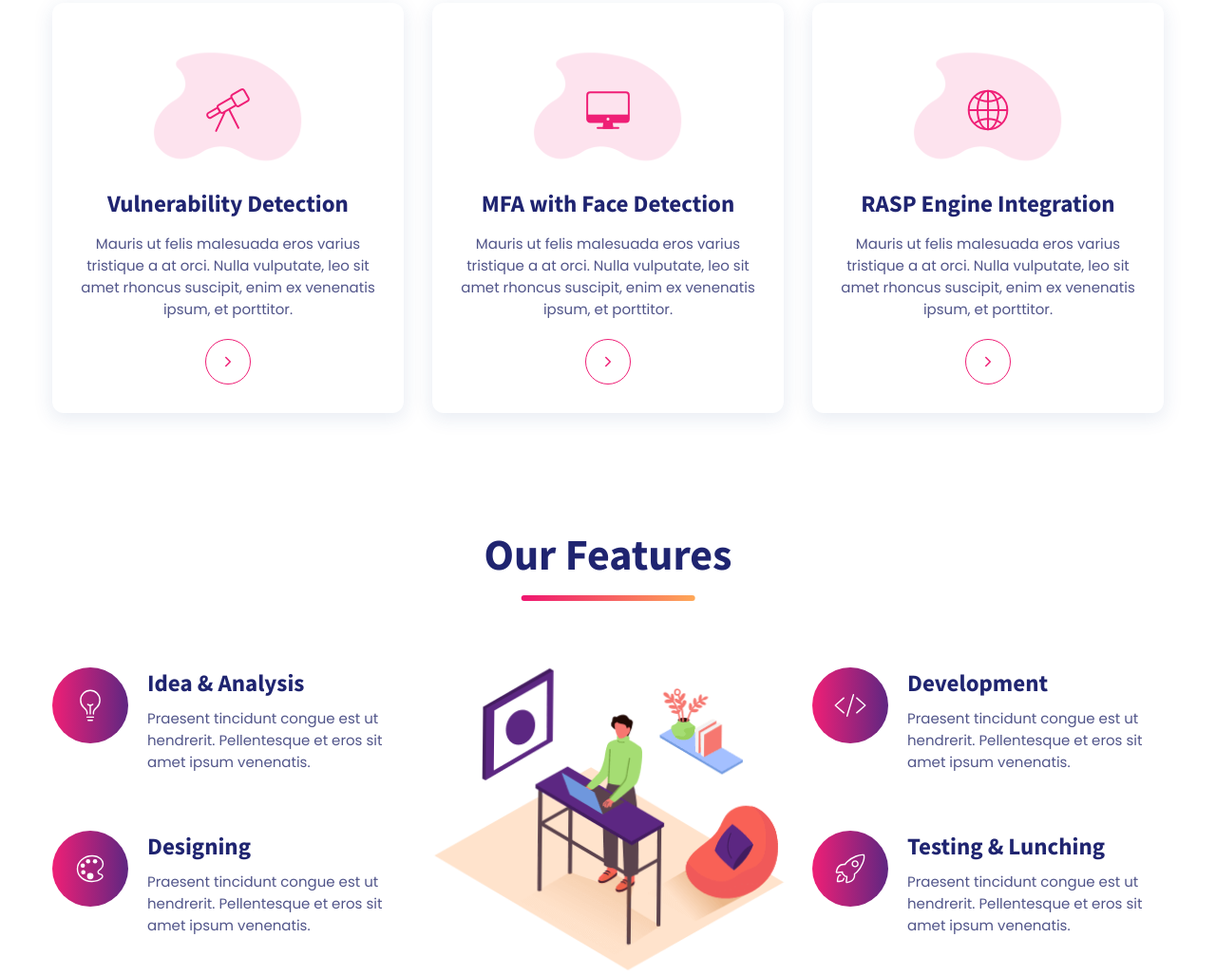
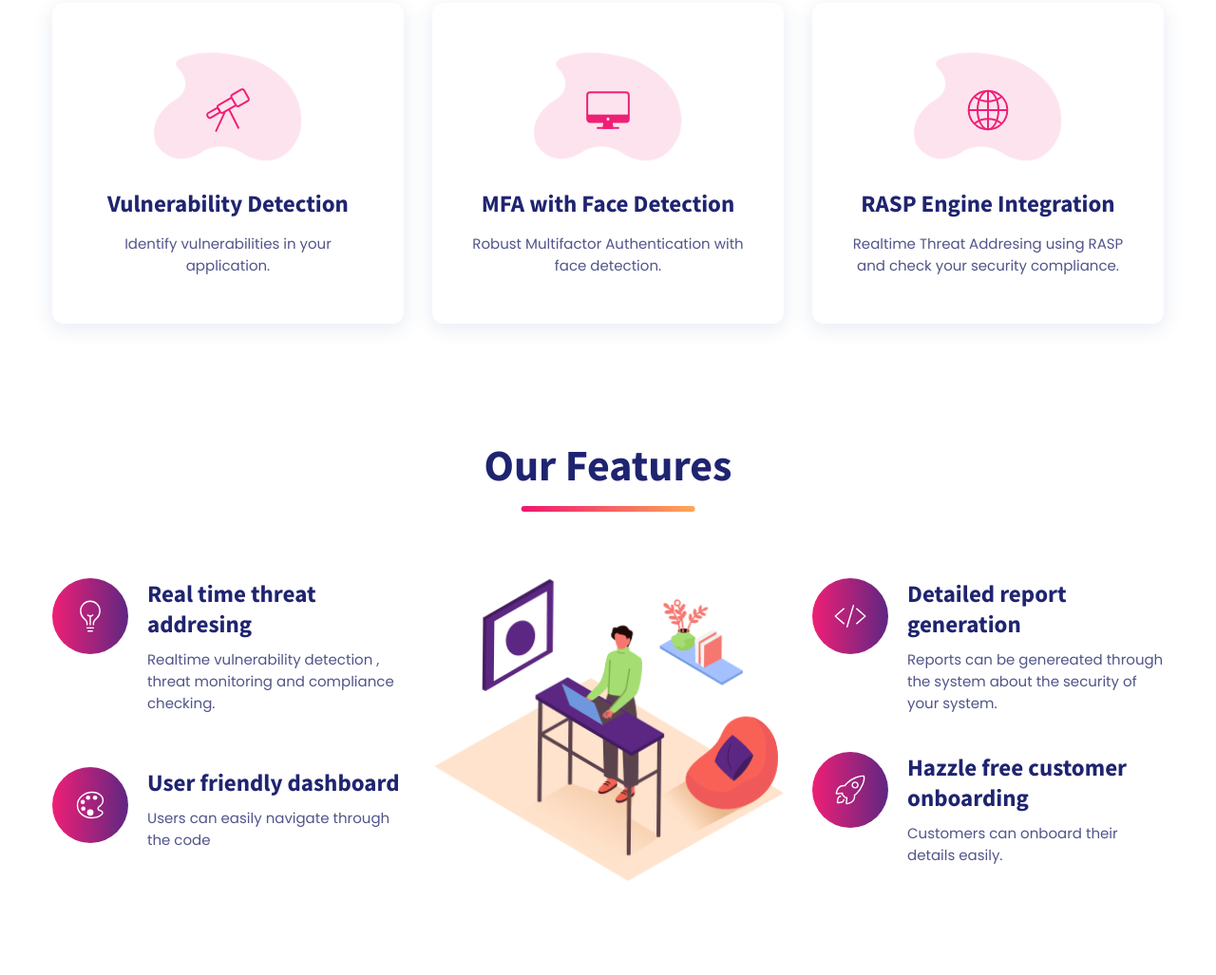
Before and after one commit to WebGuradian-Security-Solution/WebGuardian, a plain HTML site: page index.html in a window 1280 px wide. Shown: the part 1558-2585 px from the top of the page at 95% size. Drawn offline with nearby package versions, Linux system fonts and the light colour scheme.

Commit message:
Updated the code

```diff
--- a/index.html
+++ b/index.html
@@ -85,10 +85,10 @@
 
       </nav>
 
-      <a href="#" class="btn">
+      <a href="https://forms.gle/w7jgXxy3hhLknmZ19" class="btn">
         <ion-icon name="chevron-forward-outline" aria-hidden="true"></ion-icon>
 
-        <span>Inquiries</span>
+        <span>Feedback</span>
       </a>
 
       <button class="nav-open-btn" aria-label="Open Menu" data-nav-open-btn>
@@ -121,7 +121,7 @@
               and user-friendly automation solutions. We are dedicated to enhancing productivity while safeguarding digital integrity.
             </p>
 
-            <button class="btn">Learn More</button>
+
 
           </div>
 
@@ -192,15 +192,8 @@
                 <h3 class="h3 title">Vulnerability Detection</h3>
 
                 <p class="text">
-                  Mauris ut felis malesuada eros varius tristique a at orci. Nulla vulputate, leo sit amet rhoncus
-                  suscipit, enim ex
-                  venenatis ipsum, et porttitor.
+                  Identify vulnerabilities in your application.
                 </p>
-
-                <button class="card-btn" aria-label="Show More">
-                  <ion-icon name="chevron-forward-outline"></ion-icon>
-                </button>
-
               </div>
             </li>
 
@@ -214,14 +207,8 @@
                 <h3 class="h3 title">MFA with Face Detection</h3>
 
                 <p class="text">
-                  Mauris ut felis malesuada eros varius tristique a at orci. Nulla vulputate, leo sit amet rhoncus
-                  suscipit, enim ex
-                  venenatis ipsum, et porttitor.
+                  Robust Multifactor Authentication with face detection.
                 </p>
-
-                <button class="card-btn" aria-label="Show More">
-                  <ion-icon name="chevron-forward-outline"></ion-icon>
-                </button>
 
               </div>
             </li>
@@ -236,14 +223,8 @@
                 <h3 class="h3 title">RASP Engine Integration</h3>
 
                 <p class="text">
-                  Mauris ut felis malesuada eros varius tristique a at orci. Nulla vulputate, leo sit amet rhoncus
-                  suscipit, enim ex
-                  venenatis ipsum, et porttitor.
+                 Realtime Threat Addresing using RASP and check your security compliance.
                 </p>
-
-                <button class="card-btn" aria-label="Show More">
-                  <ion-icon name="chevron-forward-outline"></ion-icon>
-                </button>
 
               </div>
             </li>
@@ -252,9 +233,6 @@
 
         </div>
       </section>
-
-
-
 
 
       <!--
@@ -276,10 +254,10 @@
                 </div>
 
                 <div class="content">
-                  <h3 class="h3 title">Idea & Analysis</h3>
+                  <h3 class="h3 title">Real time threat addresing</h3>
 
                   <p class="text">
-                    Praesent tincidunt congue est ut hendrerit. Pellentesque et eros sit amet ipsum venenatis.
+                   Realtime vulnerability detection , threat monitoring and compliance checking.
                   </p>
                 </div>
 
@@ -294,10 +272,10 @@
                 </div>
 
                 <div class="content">
-                  <h3 class="h3 title">Designing</h3>
+                  <h3 class="h3 title">User friendly dashboard</h3>
 
                   <p class="text">
-                    Praesent tincidunt congue est ut hendrerit. Pellentesque et eros sit amet ipsum venenatis.
+                    Users can easily navigate through the code
                   </p>
                 </div>
 
@@ -321,10 +299,10 @@
                 </div>
 
                 <div class="content">
-                  <h3 class="h3 title">Development</h3>
+                  <h3 class="h3 title">Detailed report generation</h3>
 
                   <p class="text">
-                    Praesent tincidunt congue est ut hendrerit. Pellentesque et eros sit amet ipsum venenatis.
+                    Reports can be genereated through the system about the security of your system.
                   </p>
                 </div>
 
@@ -339,10 +317,10 @@
                 </div>
 
                 <div class="content">
-                  <h3 class="h3 title">Testing & Lunching</h3>
+                  <h3 class="h3 title">Hazzle free customer onboarding</h3>
 
                   <p class="text">
-                    Praesent tincidunt congue est ut hendrerit. Pellentesque et eros sit amet ipsum venenatis.
+                    Customers can onboard their details easily.
                   </p>
                 </div>
 
@@ -353,9 +331,6 @@
 
         </div>
       </section>
-
-
-
 
 
       <!--
@@ -414,13 +389,10 @@
                     Our mission is to empower businesses and developers with innovative, secure, and user-friendly automation tools.
                   </p>
 
-
-
                 </div>
 
               </div>
             </li>
-
 
           </ul>
 
@@ -432,7 +404,7 @@
 
       </section>
       <section class="timeline">
-        <!-- <h1 class="center">Topic Assessment</h1> -->
+
         <ul>
           <li >
             <div class="timeline-card">
@@ -457,15 +429,19 @@
           </li>
           <li>
             <div class="timeline-card">
-              <p><time>Submitted on 2023/06/20</time>
-                <a href="https://drive.google.com/file/d/1zGEsOzKj3EZ5ZhuR_nEWXxciXx2Bp_pl/view?usp=sharing">Download Link for Research Paper</a>
+              <p><time>Submitted on 2023/05/22</time>
+                <a
+                  href="https://docs.google.com/presentation/d/1qQIsddz4MD4HPKbpghuByqQO4KVMgl6H/edit?usp=sharing&ouid=103104201924295453717&rtpof=true&sd=true">Download
+                  Link for Progress Presentation 1</a>
               </p>
+
             </div>
           </li>
           <li>
             <div class="timeline-card">
-              <p><time>Submitted on 2023/02/25</time>
-                <a href="#">Download Link for Topic Assesment</a>
+              <p><time>Submitted on 2023/06/20</time>
+                <a href="https://drive.google.com/file/d/1zGEsOzKj3EZ5ZhuR_nEWXxciXx2Bp_pl/view?usp=sharing">Download Link for
+                  Research Paper</a>
               </p>
             </div>
           </li>
@@ -624,23 +600,23 @@
 
           <ul class="social-list">
 
-            <!-- <li>
-              <a href="#" class="social-link">
+            <li>
+              <a href="https://medium.com/@webguardianrp" class="social-link">
+                <ion-icon name="logo-medium"></ion-icon>
+              </a>
+            </li>
+
+            <li>
+              <a href="https://www.facebook.com/profile.php?id=61552956598787" class="social-link">
                 <ion-icon name="logo-facebook"></ion-icon>
               </a>
             </li>
 
             <li>
-              <a href="#" class="social-link">
-                <ion-icon name="logo-instagram"></ion-icon>
+              <a href="https://www.youtube.com/@projectwebguardian" class="social-link">
+                <ion-icon name="logo-youtube"></ion-icon>
               </a>
             </li>
-
-            <li>
-              <a href="#" class="social-link">
-                <ion-icon name="logo-twitter"></ion-icon>
-              </a>
-            </li> -->
 
             <li>
               <a href="http://gitlab.sliit.lk/2023-097/2023-097" class="social-link">
@@ -745,7 +721,7 @@
             </div>
 
             <div>
-              <a href="tel:+9412900000" class="footer-item-link">+9412900000</a>
+              <a href="tel:+9412900000" class="footer-item-link">+94112900000</a>
               <a href="tel:+94112987812" class="footer-item-link">+94112987812</a>
             </div>
 
```
